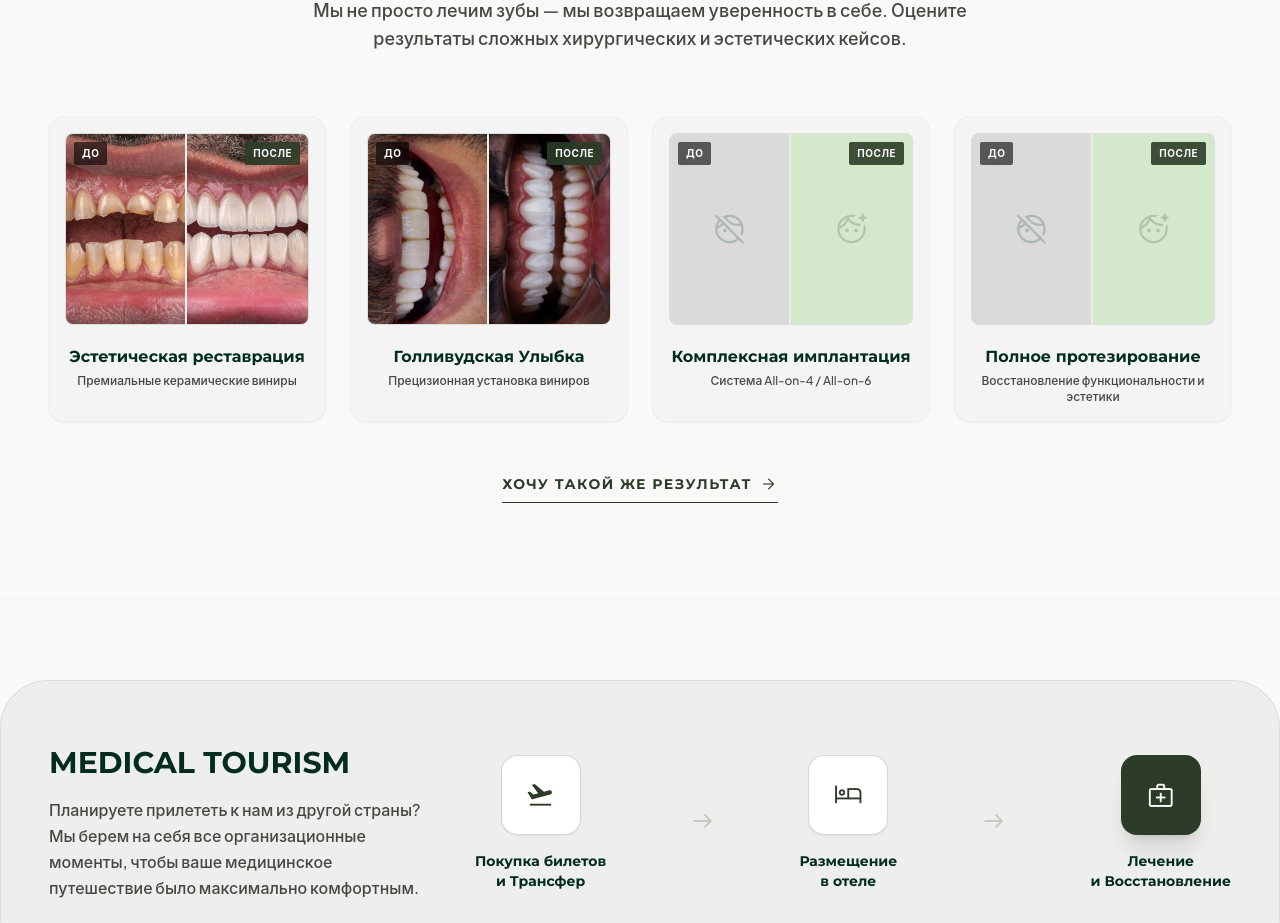
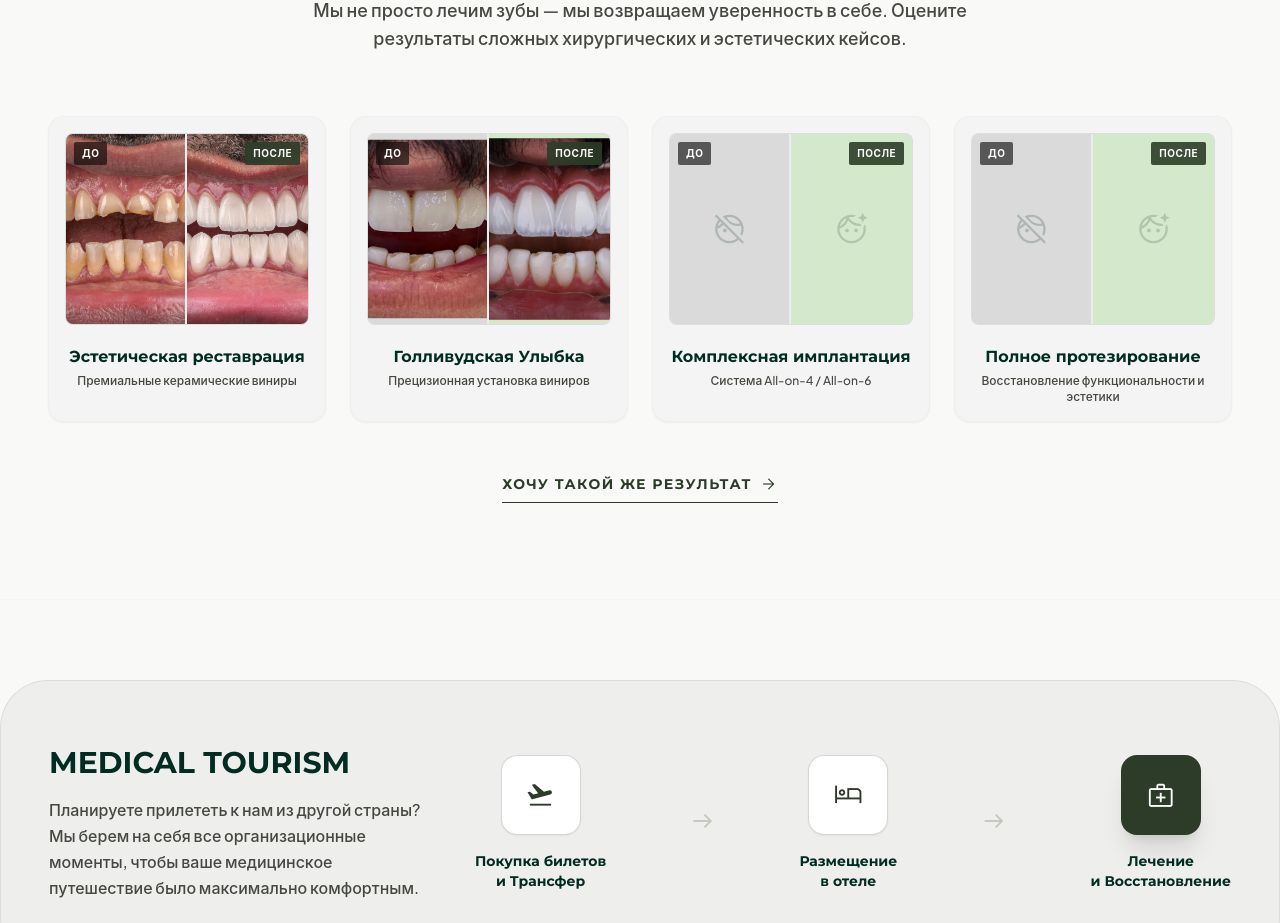
Before and after one commit to oscorpclinic-stack/oscorp-klinika, a React (Vite) app: page /promo in a window 1280 px wide. Shown: the part 1760-2683 px from the top of the page. Built offline with nearby package versions, Linux system fonts and the light colour scheme; no server answers.

Commit message:
style(promo): rotate Case 2 photos 90 degrees for correct orientation

```diff
--- a/src/pages/Promo.tsx
+++ b/src/pages/Promo.tsx
@@ -74,10 +74,10 @@ export default function Promo() {
   };
 
   const beforeAfterData = [
-    { type: "Эстетическая реставрация", desc: "Премиальные керамические виниры", before: "/6002405646332005597.jpg", after: "/6000257995180281018.jpg" },
-    { type: "Голливудская Улыбка", desc: "Прецизионная установка виниров", before: "/6002548230656298160.jpg", after: "/6000206906544295119.jpg" },
-    { type: "Комплексная имплантация", desc: "Система All-on-4 / All-on-6", before: null, after: null },
-    { type: "Полное протезирование", desc: "Восстановление функциональности и эстетики", before: null, after: null }
+    { type: "Эстетическая реставрация", desc: "Премиальные керамические виниры", before: "/6002405646332005597.jpg", after: "/6000257995180281018.jpg", rotate: false },
+    { type: "Голливудская Улыбка", desc: "Прецизионная установка виниров", before: "/6002548230656298160.jpg", after: "/6000206906544295119.jpg", rotate: true },
+    { type: "Комплексная имплантация", desc: "Система All-on-4 / All-on-6", before: null, after: null, rotate: false },
+    { type: "Полное протезирование", desc: "Восстановление функциональности и эстетики", before: null, after: null, rotate: false }
   ];
 
   return (
@@ -175,7 +175,11 @@ export default function Promo() {
                   <div className="flex w-full overflow-hidden rounded-xl bg-surface-container-highest h-48 mb-5 relative group border border-outline-variant/20">
                     <div className="w-1/2 h-full border-r-2 border-white/50 relative bg-surface-dim overflow-hidden">
                         {item.before ? (
-                          <img src={item.before} alt={`${item.type} — До`} className="w-full h-full object-cover" />
+                          <img
+                            src={item.before}
+                            alt={`${item.type} — До`}
+                            className={`w-full h-full object-cover transition-transform duration-500 ${item.rotate ? 'rotate-90 scale-150' : ''}`}
+                          />
                         ) : (
                           <div className="absolute inset-0 flex items-center justify-center">
                             <span className="material-symbols-outlined text-4xl opacity-20">face_retouching_off</span>
@@ -185,7 +189,11 @@ export default function Promo() {
                     </div>
                     <div className="w-1/2 h-full relative bg-[#d4e8cc] overflow-hidden">
                         {item.after ? (
-                          <img src={item.after} alt={`${item.type} — После`} className="w-full h-full object-cover" />
+                          <img
+                            src={item.after}
+                            alt={`${item.type} — После`}
+                            className={`w-full h-full object-cover transition-transform duration-500 ${item.rotate ? 'rotate-90 scale-150' : ''}`}
+                          />
                         ) : (
                           <div className="absolute inset-0 flex items-center justify-center">
                             <span className="material-symbols-outlined text-4xl text-primary opacity-20">face_retouching_natural</span>
```
